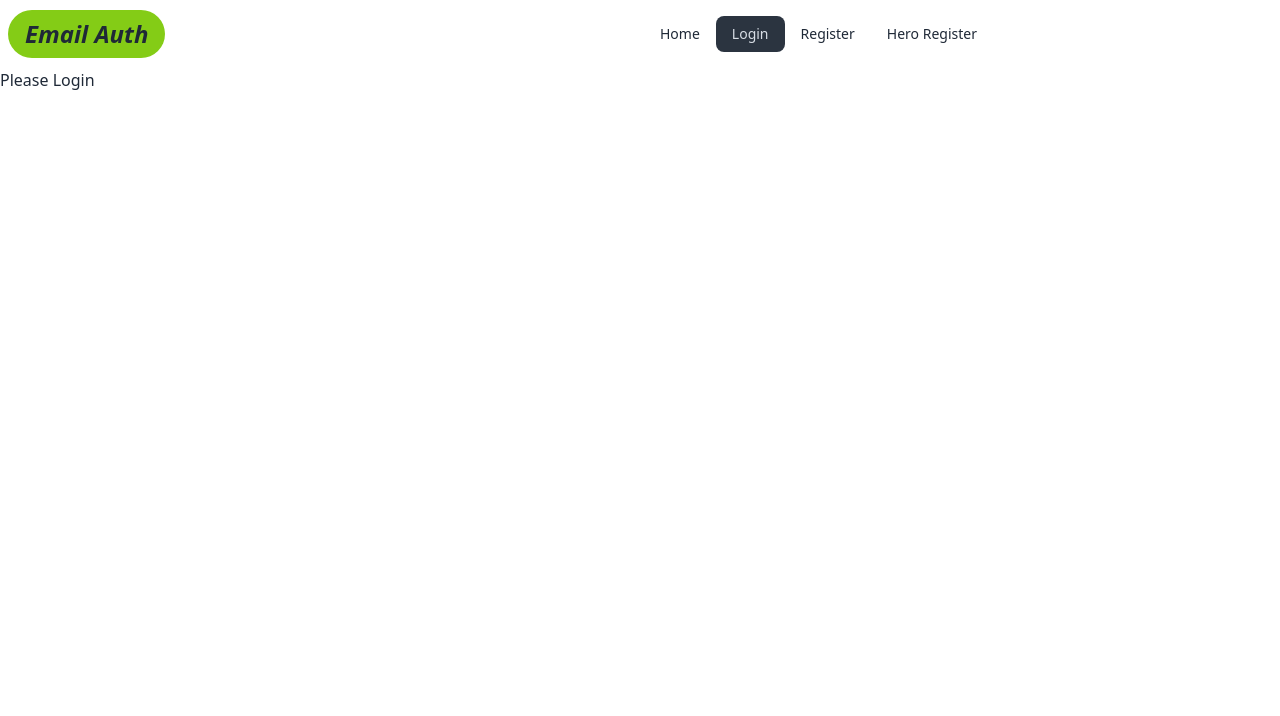
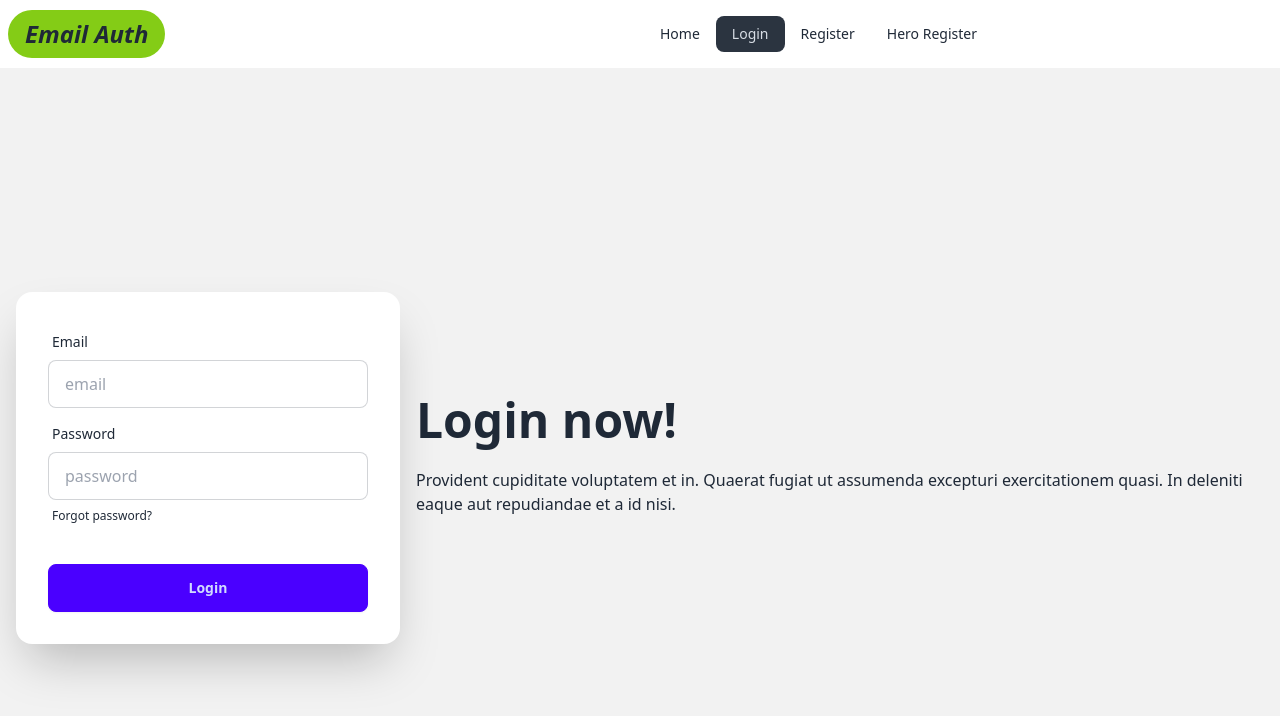
Before and after one commit to alalhosen/email-password-auth-301225, a React (Vite) app: page /login in a window 1280 px wide. Shown: the top 716 px of the page. Built offline with nearby package versions, Linux system fonts and the light colour scheme.

Commit message:
create login form from DaisyUi

```diff
--- a/src/components/Login/Login.jsx
+++ b/src/components/Login/Login.jsx
@@ -1,7 +1,50 @@
 const Login = () => {
   return (
-    <div>
-      <h2 className="text 3xl">Please Login</h2>
+    <div className="hero bg-base-200 min-h-screen">
+      <div className="hero-content flex-col lg:flex-row-reverse">
+        <div className="text-center lg:text-left">
+          <h1 className="text-5xl font-bold">Login now!</h1>
+          <p className="py-6">
+            Provident cupiditate voluptatem et in. Quaerat fugiat ut assumenda
+            excepturi exercitationem quasi. In deleniti eaque aut repudiandae et
+            a id nisi.
+          </p>
+        </div>
+        <div className="card bg-base-100 w-full max-w-sm shrink-0 shadow-2xl">
+          <form className="card-body">
+            <div className="form-control">
+              <label className="label">
+                <span className="label-text">Email</span>
+              </label>
+              <input
+                type="email"
+                placeholder="email"
+                className="input input-bordered"
+                required
+              />
+            </div>
+            <div className="form-control">
+              <label className="label">
+                <span className="label-text">Password</span>
+              </label>
+              <input
+                type="password"
+                placeholder="password"
+                className="input input-bordered"
+                required
+              />
+              <label className="label">
+                <a href="#" className="label-text-alt link link-hover">
+                  Forgot password?
+                </a>
+              </label>
+            </div>
+            <div className="form-control mt-6">
+              <button className="btn btn-primary">Login</button>
+            </div>
+          </form>
+        </div>
+      </div>
     </div>
   );
 };
```
